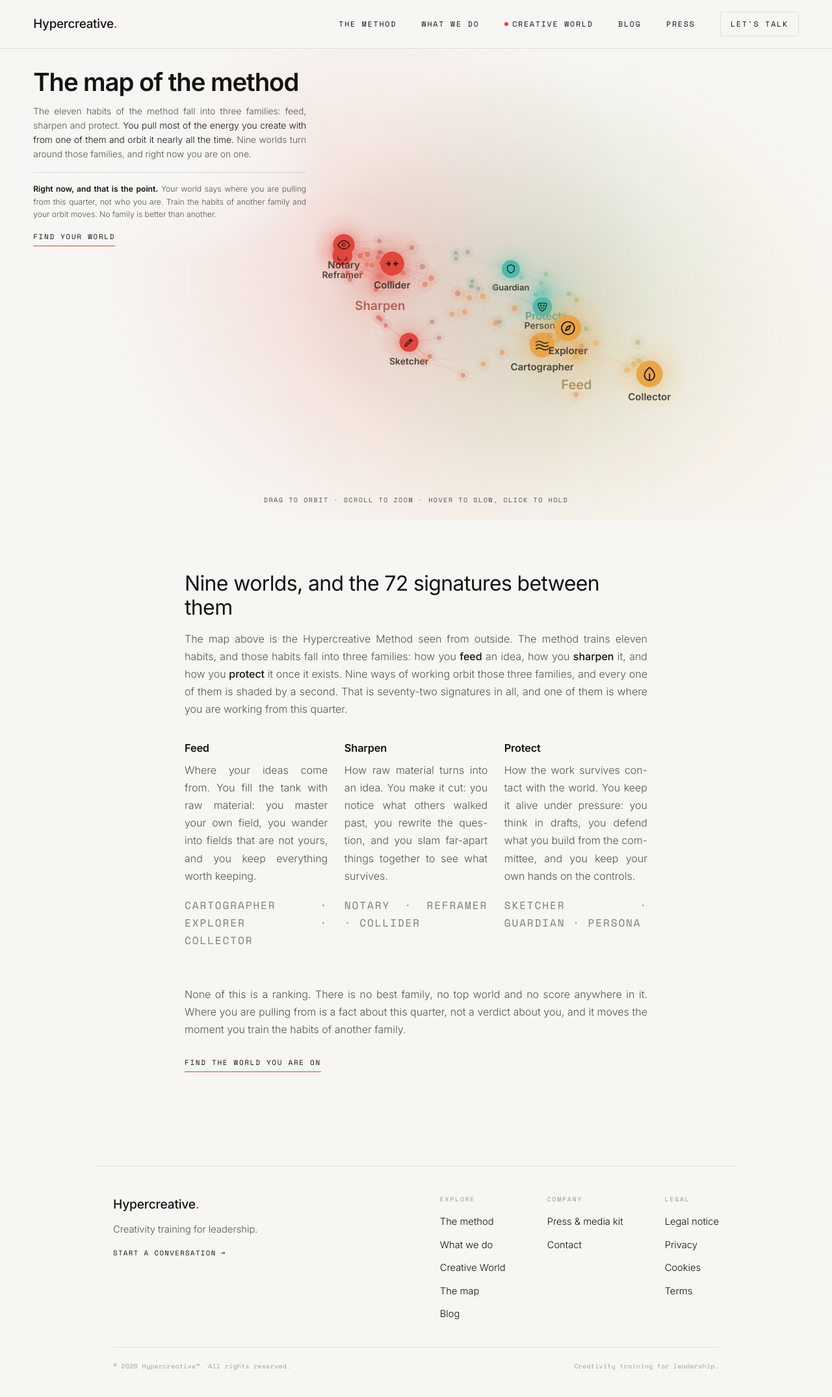
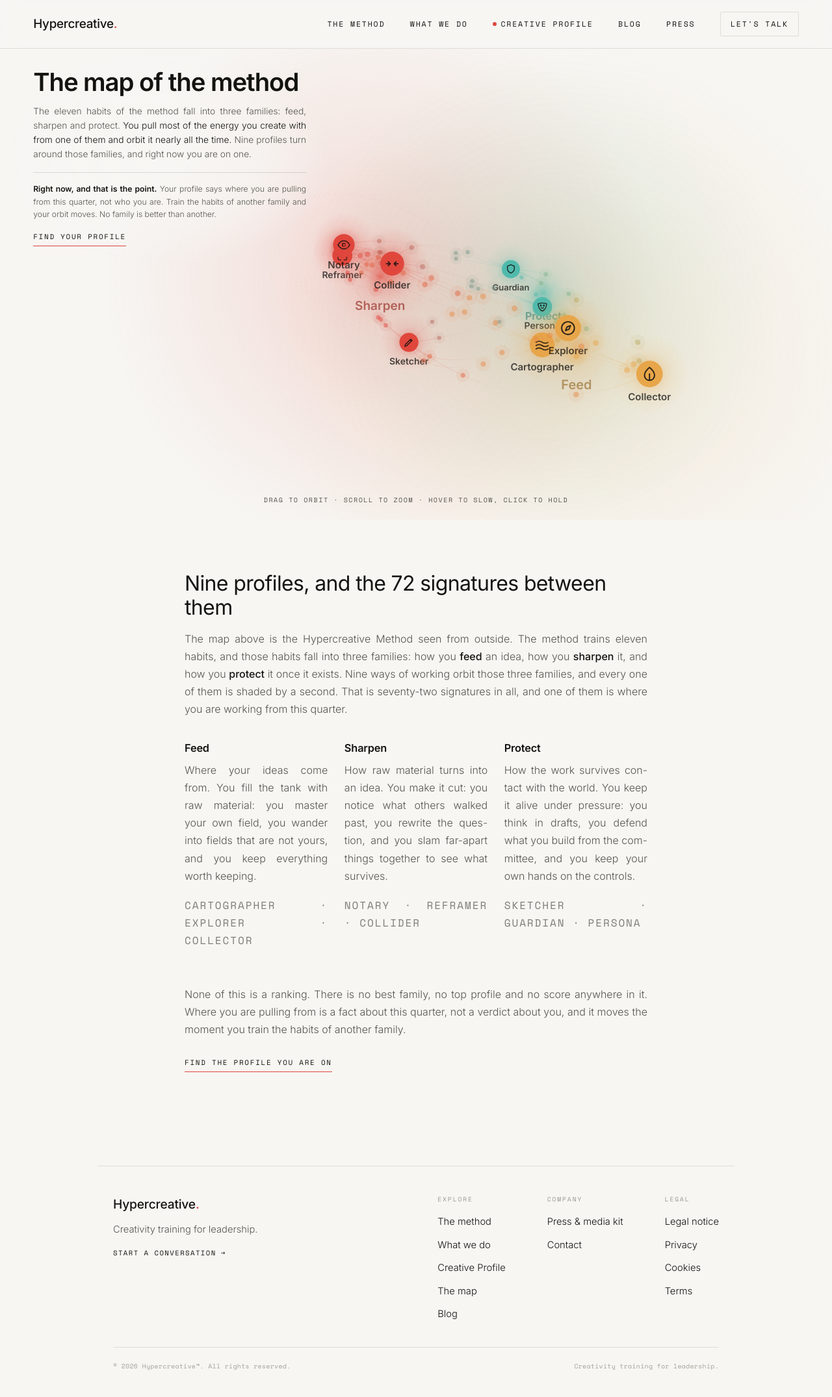
Before and after one commit to clynia/hypercreative-web, a PHP site: page /universe/ in a window 1280 px wide. Shown: the whole page at 65% size. Run offline with PHP 8.4, Linux system fonts and the light colour scheme.

Commit message:
Creative World becomes Creative Profile again: the nine are profiles
Full rename back to the profile vocabulary. The tab and URL revert to
Creative Profile (/creative-profile/), with the 301 reversed so old
/creative-world/ links land on it and no loop forms. Every user-facing
"world" becomes "profile": the nine, the result ("your profile right
now"), the map copy, the meta and the card hook. Families, the 72
signatures, the map and the Hypercreative Imprint stay. Lead keys
(source, profile_type) and GTM events were already profile-named, so
this re-aligns the public copy with what n8n/Airtable expect.

Co-Authored-By: Claude Fable 5 <noreply@anthropic.com>

```diff
--- a/_inc/footer.php
+++ b/_inc/footer.php
@@ -15,6 +15,6 @@
 .foot-fine{text-transform:none;letter-spacing:.03em;color:#9a988f;opacity:.9}
 </style>
 <footer class="foot"><div class="foot-top"><div class="foot-lead"><a class="brand" href="/">Hypercreative<span class="bp">.</span></a><p class="foot-claim">Creativity training for leadership.</p><a class="foot-talk" href="/#request">Start a conversation <span aria-hidden="true">&#8594;</span></a></div>
-<nav class="foot-nav" aria-label="Footer"><div class="foot-col"><p class="foot-h">Explore</p><a href="/#method">The method</a><a href="/what-we-do/">What we do</a><a href="/creative-world/">Creative World</a><a href="/universe/">The map</a><a href="/blog/">Blog</a></div><div class="foot-col"><p class="foot-h">Company</p><a href="/press/">Press &amp; media kit</a><a href="/#request">Contact</a></div><div class="foot-col"><p class="foot-h">Legal</p><a href="/legal/legal-notice">Legal notice</a><a href="/legal/privacy">Privacy</a><a href="/legal/cookies">Cookies</a><a href="/legal/terms">Terms</a></div></nav></div>
+<nav class="foot-nav" aria-label="Footer"><div class="foot-col"><p class="foot-h">Explore</p><a href="/#method">The method</a><a href="/what-we-do/">What we do</a><a href="/creative-profile/">Creative Profile</a><a href="/universe/">The map</a><a href="/blog/">Blog</a></div><div class="foot-col"><p class="foot-h">Company</p><a href="/press/">Press &amp; media kit</a><a href="/#request">Contact</a></div><div class="foot-col"><p class="foot-h">Legal</p><a href="/legal/legal-notice">Legal notice</a><a href="/legal/privacy">Privacy</a><a href="/legal/cookies">Cookies</a><a href="/legal/terms">Terms</a></div></nav></div>
 <div class="foot-legal"><span class="foot-fine">&copy; 2026 Hypercreative&#8482;. All rights reserved.</span><span class="foot-fine">Creativity training for leadership.</span></div>
 </footer>
--- a/_inc/header.php
+++ b/_inc/header.php
@@ -17,5 +17,5 @@
 .snav.open .snav-toggle span:nth-child(3){transform:translateY(-7px) rotate(-45deg)}
 @media(max-width:760px){.snav-toggle{display:flex}.snav-links{position:fixed;top:0;bottom:0;right:0;width:min(80vw,300px);flex-direction:column;flex-wrap:nowrap;justify-content:center;align-items:flex-start;gap:1.7rem;padding:2rem;background:#F7F6F3;box-shadow:-24px 0 60px -30px rgba(0,0,0,.55);transform:translateX(100%);transition:transform .4s cubic-bezier(.22,.61,.36,1);font-size:.85rem}.snav.open .snav-links{transform:none}.snav-links a:not(.nav-cta)::after{display:none}.snav .nav-cta{margin-top:.4rem}}
 </style>
-<header class="snav" id="nav"><a class="brand" href="/">Hypercreative<span class="bp">.</span></a><button class="snav-toggle" id="navToggle" type="button" aria-label="Open menu" aria-expanded="false" aria-controls="navLinks"><span></span><span></span><span></span></button><nav class="snav-links" id="navLinks" aria-label="Primary"><a href="/#method">The method</a><a href="/what-we-do/">What we do</a><a class="nav-hot" href="/creative-world/">Creative World</a><a href="/blog/">Blog</a><a href="/press/">Press</a><a class="nav-cta" href="/#request">Let&#39;s talk</a></nav></header>
+<header class="snav" id="nav"><a class="brand" href="/">Hypercreative<span class="bp">.</span></a><button class="snav-toggle" id="navToggle" type="button" aria-label="Open menu" aria-expanded="false" aria-controls="navLinks"><span></span><span></span><span></span></button><nav class="snav-links" id="navLinks" aria-label="Primary"><a href="/#method">The method</a><a href="/what-we-do/">What we do</a><a class="nav-hot" href="/creative-profile/">Creative Profile</a><a href="/blog/">Blog</a><a href="/press/">Press</a><a class="nav-cta" href="/#request">Let&#39;s talk</a></nav></header>
 <script>(function(){var n=document.getElementById("nav"),t=document.getElementById("navToggle");if(!n||!t)return;function set(o){n.classList.toggle("open",o);t.setAttribute("aria-expanded",o?"true":"false");t.setAttribute("aria-label",o?"Close menu":"Open menu");}t.addEventListener("click",function(){set(!n.classList.contains("open"));});n.querySelectorAll(".snav-links a").forEach(function(a){a.addEventListener("click",function(){set(false);});});})();</script>
--- a/assets/hc-universe.js
+++ b/assets/hc-universe.js
@@ -449,7 +449,7 @@ window.HCUniverse=(function(){
         panel.name.style.color=famColorCss(a.fam);
         panel.sub.innerHTML='one of the three families';
         panel.body.innerHTML='Pull from this family and you '+FAM_DESC[a.fam].replace(/^you /,"")+'. '+
-          (NUMWORD[mem.length]||mem.length).toLowerCase()+' worlds run their orbits around it: '+listNames(mem)+'.';
+          (NUMWORD[mem.length]||mem.length).toLowerCase()+' profiles run their orbits around it: '+listNames(mem)+'.';
       }else{
         panel.ico.className="p-ico";
         panel.ico.innerHTML=iconSVG(a.lead);
@@ -462,7 +462,7 @@ window.HCUniverse=(function(){
           panel.sub.innerHTML='shaded by the <b>'+TYPES[a.under].name.replace("The ","")+'</b>';
           panel.body.innerHTML=INFLECT[a.lead][a.under];
         }else{
-          panel.sub.innerHTML='a world orbiting the '+a.fam+' family';
+          panel.sub.innerHTML='a profile orbiting the '+a.fam+' family';
           panel.body.innerHTML=TYPES[a.lead].one+' '+TYPES[a.lead].sig;
         }
       }
--- a/sitemap.xml
+++ b/sitemap.xml
@@ -2,7 +2,7 @@
 <urlset xmlns="http://www.sitemaps.org/schemas/sitemap/0.9">
   <url><loc>https://hypercreativemethod.com/</loc></url>
   <url><loc>https://hypercreativemethod.com/loam/</loc></url>
-  <url><loc>https://hypercreativemethod.com/creative-world/</loc></url>
+  <url><loc>https://hypercreativemethod.com/creative-profile/</loc></url>
   <url><loc>https://hypercreativemethod.com/universe/</loc></url>
   <url><loc>https://hypercreativemethod.com/what-we-do/</loc></url>
   <url><loc>https://hypercreativemethod.com/press/</loc></url>
--- a/universe/index.php
+++ b/universe/index.php
@@ -6,19 +6,19 @@ j=d.createElement(s),dl=l!='dataLayer'?'&l='+l:'';j.async=true;j.src=
 'https://www.googletagmanager.com/gtm.js?id='+i+dl;f.parentNode.insertBefore(j,f);
 })(window,document,'script','dataLayer','GTM-TBPM9KTK');</script>
 <!-- End Google Tag Manager --><meta charset="UTF-8"><meta name="viewport" content="width=device-width, initial-scale=1">
-<title>The map behind the Creative World test | Hypercreative</title>
-<meta name="description" content="The full map behind the Creative World test: nine creative worlds in three families, and the 72 signatures they make in pairs. Find the world you are on right now.">
+<title>The map behind the Creative Profile test | Hypercreative</title>
+<meta name="description" content="The full map behind the Creative Profile test: nine creative profiles in three families, and the 72 signatures they make in pairs. Find the profile you are on right now.">
 <link rel="canonical" href="https://hypercreativemethod.com/universe/"><meta name="robots" content="index,follow">
 <meta property="og:site_name" content="Hypercreative"><meta property="og:locale" content="en_US"><meta property="og:type" content="website">
-<meta property="og:title" content="The map behind the Creative World test | Hypercreative">
-<meta property="og:description" content="The full map behind the Creative World test: nine creative worlds in three families, and the 72 signatures they make in pairs.">
+<meta property="og:title" content="The map behind the Creative Profile test | Hypercreative">
+<meta property="og:description" content="The full map behind the Creative Profile test: nine creative profiles in three families, and the 72 signatures they make in pairs.">
 <meta property="og:url" content="https://hypercreativemethod.com/universe/">
 <meta property="og:image" content="https://hypercreativemethod.com/assets/og-default.png">
 <meta name="twitter:card" content="summary_large_image">
-<meta name="twitter:title" content="The map behind the Creative World test | Hypercreative">
-<meta name="twitter:description" content="The full map behind the Creative World test: nine creative worlds in three families, and the 72 signatures they make in pairs.">
+<meta name="twitter:title" content="The map behind the Creative Profile test | Hypercreative">
+<meta name="twitter:description" content="The full map behind the Creative Profile test: nine creative profiles in three families, and the 72 signatures they make in pairs.">
 <meta name="twitter:image" content="https://hypercreativemethod.com/assets/og-default.png">
-<script type="application/ld+json">{"@context":"https://schema.org","@type":"BreadcrumbList","itemListElement":[{"@type":"ListItem","position":1,"name":"Home","item":"https://hypercreativemethod.com/"},{"@type":"ListItem","position":2,"name":"Creative World","item":"https://hypercreativemethod.com/creative-world/"},{"@type":"ListItem","position":3,"name":"The map","item":"https://hypercreativemethod.com/universe/"}]}</script>
+<script type="application/ld+json">{"@context":"https://schema.org","@type":"BreadcrumbList","itemListElement":[{"@type":"ListItem","position":1,"name":"Home","item":"https://hypercreativemethod.com/"},{"@type":"ListItem","position":2,"name":"Creative Profile","item":"https://hypercreativemethod.com/creative-profile/"},{"@type":"ListItem","position":3,"name":"The map","item":"https://hypercreativemethod.com/universe/"}]}</script>
 <link rel="icon" href="/favicon.svg" type="image/svg+xml"><link rel="icon" href="/favicon-32.png" sizes="32x32" type="image/png"><link rel="icon" href="/favicon-16.png" sizes="16x16" type="image/png"><link rel="apple-touch-icon" href="/apple-touch-icon.png">
 <link rel="preconnect" href="https://fonts.googleapis.com"><link rel="preconnect" href="https://fonts.gstatic.com" crossorigin>
 <link href="https://fonts.googleapis.com/css2?family=Inter:wght@300;400;500;600&family=Space+Mono:wght@400&display=swap" rel="stylesheet">
@@ -123,14 +123,14 @@ height="0" width="0" style="display:none;visibility:hidden"></iframe></noscript>
 <?php include $_SERVER['DOCUMENT_ROOT'].'/_inc/header.php'; ?>
 
   <div class="stage">
-    <canvas id="uni" role="img" aria-label="A map you can turn: three families, nine worlds running their orbits around them, and the 72 signatures hanging between the worlds"></canvas>
+    <canvas id="uni" role="img" aria-label="A map you can turn: three families, nine profiles running their orbits around them, and the 72 signatures hanging between the profiles"></canvas>
 
     <div class="hud">
       <h1 class="title">The map of the method</h1>
-      <p class="lead">The eleven habits of the method fall into three families: feed, sharpen and protect. <em>You pull most of the energy you create with from one of them and orbit it nearly all the time.</em> Nine worlds turn around those families, and right now you are on one.</p>
-      <p class="note"><b>Right now, and that is the point.</b> Your world says where you are pulling from this quarter, not who you are. Train the habits of another family and your orbit moves. No family is better than another.</p>
+      <p class="lead">The eleven habits of the method fall into three families: feed, sharpen and protect. <em>You pull most of the energy you create with from one of them and orbit it nearly all the time.</em> Nine profiles turn around those families, and right now you are on one.</p>
+      <p class="note"><b>Right now, and that is the point.</b> Your profile says where you are pulling from this quarter, not who you are. Train the habits of another family and your orbit moves. No family is better than another.</p>
       <p class="mine" id="mine"></p>
-      <a class="go" href="/creative-world/">Find your world</a>
+      <a class="go" href="/creative-profile/">Find your profile</a>
     </div>
 
     <div class="hint" id="hint">Drag to orbit &middot; scroll to zoom &middot; hover to slow, click to hold</div>
@@ -147,7 +147,7 @@ height="0" width="0" style="display:none;visibility:hidden"></iframe></noscript>
 </div>
 
 <main class="below">
-  <h2>Nine worlds, and the 72 signatures between them</h2>
+  <h2>Nine profiles, and the 72 signatures between them</h2>
   <p>The map above is the Hypercreative Method seen from outside. The method trains eleven habits, and those habits fall into three families: how you <strong>feed</strong> an idea, how you <strong>sharpen</strong> it, and how you <strong>protect</strong> it once it exists. Nine ways of working orbit those three families, and every one of them is shaded by a second. That is seventy-two signatures in all, and one of them is where you are working from this quarter.</p>
 
   <div class="suns">
@@ -168,8 +168,8 @@ height="0" width="0" style="display:none;visibility:hidden"></iframe></noscript>
     </div>
   </div>
 
-  <p>None of this is a ranking. There is no best family, no top world and no score anywhere in it. Where you are pulling from is a fact about this quarter, not a verdict about you, and it moves the moment you train the habits of another family.</p>
-  <a class="go" href="/creative-world/">Find the world you are on</a>
+  <p>None of this is a ranking. There is no best family, no top profile and no score anywhere in it. Where you are pulling from is a fact about this quarter, not a verdict about you, and it moves the moment you train the habits of another family.</p>
+  <a class="go" href="/creative-profile/">Find the profile you are on</a>
 </main>
 
 <?php include $_SERVER['DOCUMENT_ROOT'].'/_inc/footer.php'; ?>
@@ -195,7 +195,7 @@ height="0" width="0" style="display:none;visibility:hidden"></iframe></noscript>
       ? 'Lit below is your own signature: the <b>'+lead.replace(/^The /,"")+
         '</b>, shaded by the <b>'+HCW.TYPES[u].name.replace(/^The /,"")+
         '</b>. Turn the map and you can see what it hangs between.'
-      : 'Lit below is the world your test gave you: the <b>'+lead.replace(/^The /,"")+
+      : 'Lit below is the profile your test gave you: the <b>'+lead.replace(/^The /,"")+
         '</b>. Turn the map and you can see what it orbits.';
     document.body.classList.add("focused");
   }
```
Also changed, not shown: creative-profile/index.html (renamed from creative-world/index.html, +32 -32 lines), index.php (+5 -5 lines), .htaccess.
